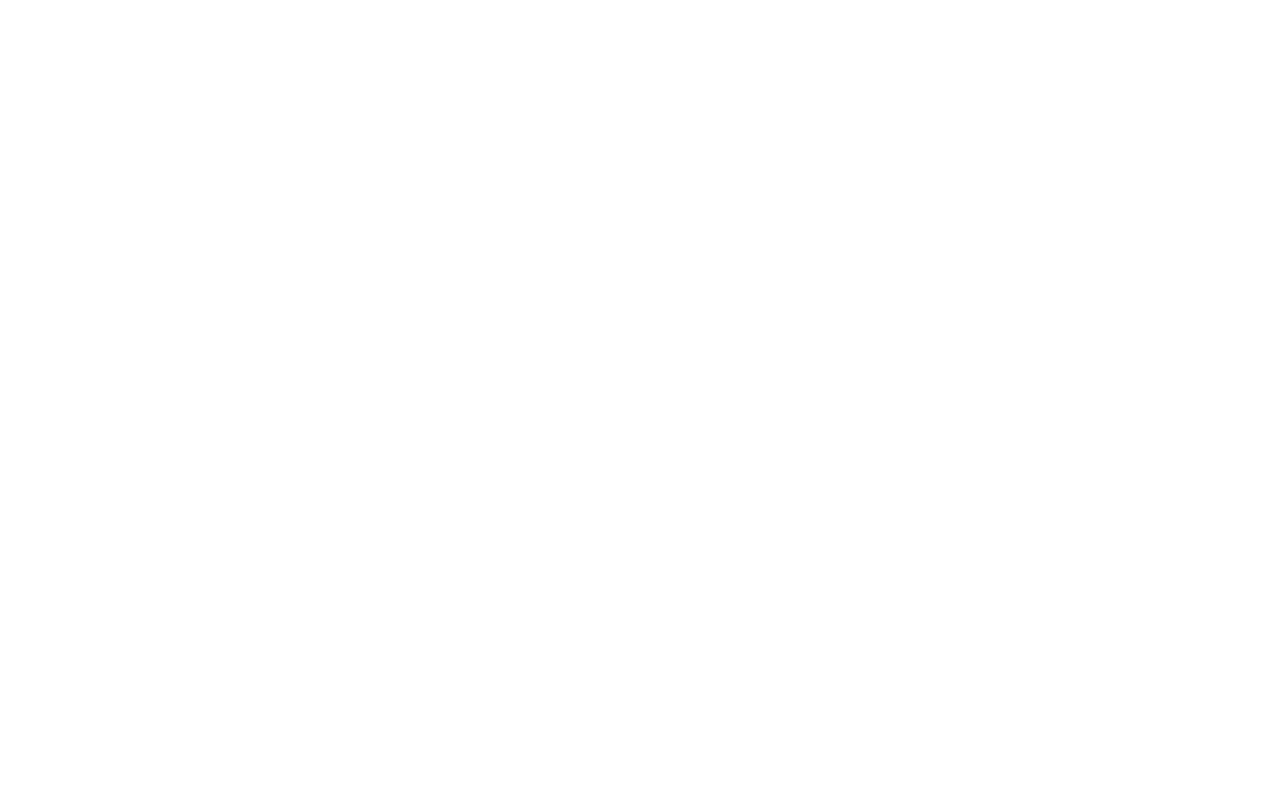
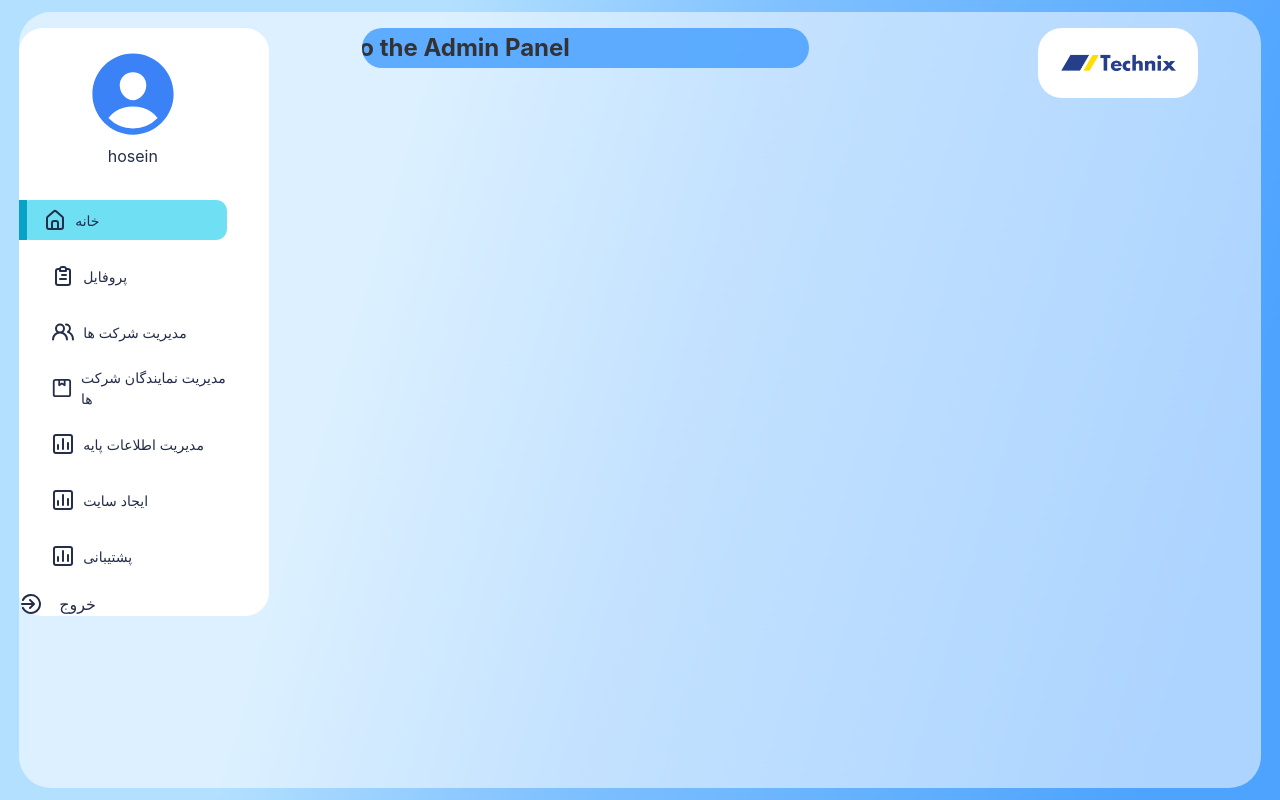
Before and after one commit to AliMirzad/icm-front-repo, a React (Create React App) app: page /dashboard in a window 1280 px wide. Before the commit this address had no page. Built offline with nearby package versions, Linux system fonts and the light colour scheme.

Commit message:
edit router file

```diff
--- a/src/layout/RouterMain.js
+++ b/src/layout/RouterMain.js
@@ -1,10 +1,12 @@
 import { BrowserRouter, Routes, Route } from "react-router-dom";
 import { Home } from "../Pages/Home/Home";
 import { Login } from "../Pages/Login/Login";
+import { Dashboard } from "../Dashboard/Dashboard";
 const RouterMain = () => {
   return (
     <BrowserRouter>
       <Routes>
+        <Route path="/dashboard" element={<Dashboard/>}/>
         <Route path="/" element={<Home />} />
         <Route element={<Login/>} path="/login"/>
       </Routes>
```
